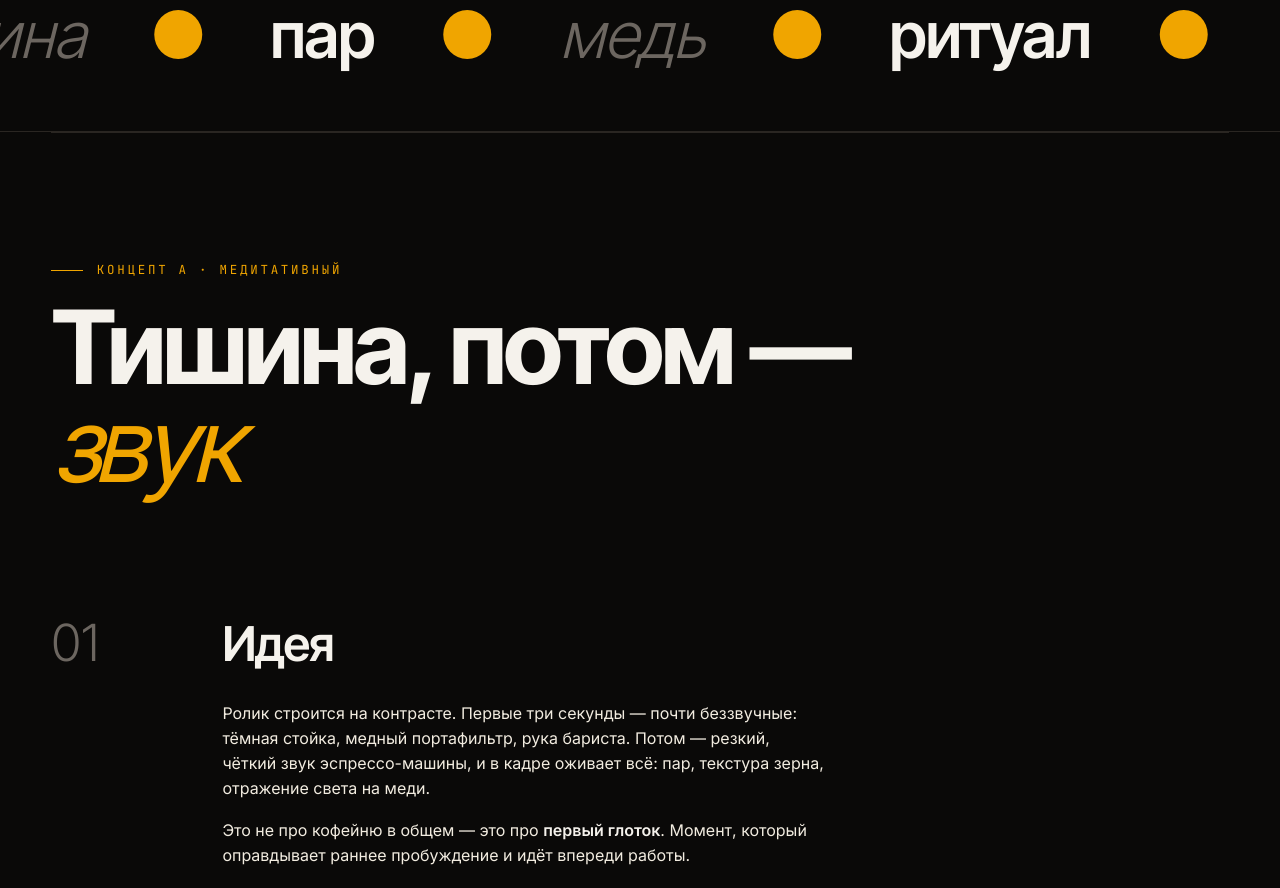
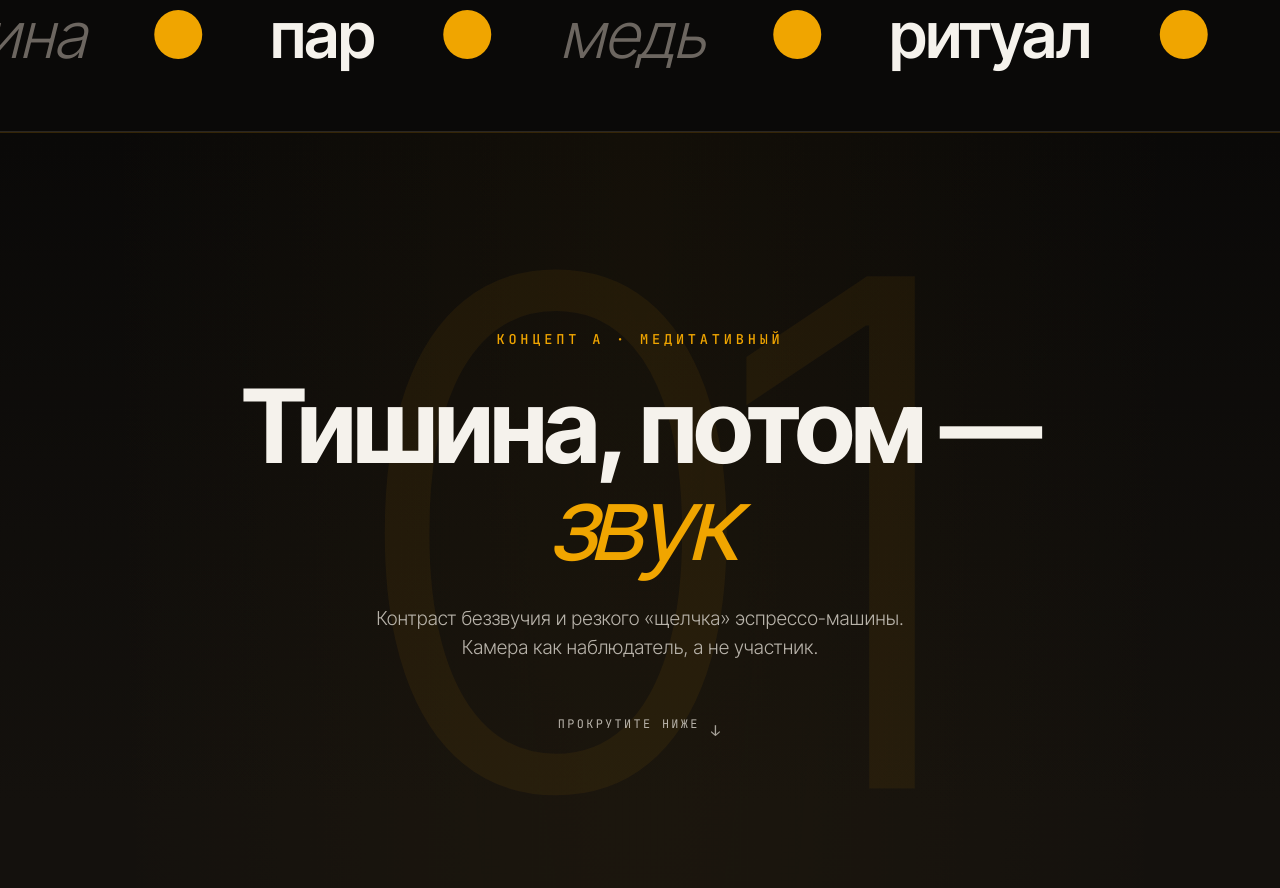
Before and after one commit to shutckin/cf-concepts, a plain HTML site: page c8cb53ce/index.html in a window 1280 px wide. Shown: the part 1088-1976 px from the top of the page. Drawn offline with Linux system fonts and the light colour scheme.

Commit message:
design: full-width concept zones + 100vh dividers with huge numbers, cleanup duplicates

```diff
--- a/c8cb53ce/index.html
+++ b/c8cb53ce/index.html
@@ -309,39 +309,124 @@
         to { transform: translateX(-50%); }
       }
 
-      /* Concept divider */
-      .concept-divider {
-        padding: clamp(5rem, 10vw, 9rem) 0 clamp(2rem, 4vw, 3rem);
-        border-top: 1px solid var(--line);
-      }
-      .concept-divider .label {
+      /* === Concept ZONES (full bleed, tinted backgrounds) === */
+      .concept-zone {
+        position: relative;
+        width: 100%;
+      }
+      .concept-zone.zone-a {
+        background:
+          radial-gradient(ellipse at 50% 0%, rgba(240, 165, 0, 0.04) 0%, transparent 60%),
+          linear-gradient(180deg, var(--bg) 0%, #14110d 15%, #14110d 85%, var(--bg) 100%);
+        border-top: 1px solid rgba(240, 165, 0, 0.18);
+        border-bottom: 1px solid rgba(240, 165, 0, 0.18);
+      }
+      .concept-zone.zone-b {
+        background:
+          radial-gradient(ellipse at 50% 0%, rgba(110, 168, 199, 0.05) 0%, transparent 60%),
+          linear-gradient(180deg, var(--bg) 0%, #0d1116 15%, #0d1116 85%, var(--bg) 100%);
+        border-top: 1px solid rgba(110, 168, 199, 0.2);
+        border-bottom: 1px solid rgba(110, 168, 199, 0.2);
+      }
+
+      /* Big 100vh dividers with huge background number */
+      .zone-divider {
+        min-height: 100vh;
+        display: grid;
+        place-items: center;
+        position: relative;
+        overflow: hidden;
+        padding: 0 clamp(1rem, 4vw, 2rem);
+      }
+      .zone-divider .num-bg {
+        position: absolute;
+        top: 50%;
+        left: 50%;
+        transform: translate(-50%, -50%);
+        font-family: var(--font-display);
+        font-size: clamp(20rem, 55vw, 60rem);
+        font-weight: 200;
+        line-height: 0.78;
+        letter-spacing: -0.06em;
+        user-select: none;
+        pointer-events: none;
+        z-index: 1;
+        white-space: nowrap;
+      }
+      .zone-a .zone-divider .num-bg { color: rgba(240, 165, 0, 0.06); }
+      .zone-b .zone-divider .num-bg { color: rgba(110, 168, 199, 0.07); }
+      .zone-divider .center {
+        position: relative;
+        z-index: 2;
+        text-align: center;
+        max-width: 900px;
+      }
+      .zone-divider .label {
         font-family: var(--font-mono);
-        font-size: 0.78rem;
+        font-size: 0.85rem;
+        letter-spacing: 0.28em;
         text-transform: uppercase;
-        letter-spacing: 0.22em;
-        margin-bottom: 1.25rem;
-        display: flex;
-        align-items: center;
-        gap: 0.85rem;
-      }
-      .concept-divider .label::before {
-        content: "";
-        width: 32px; height: 1px;
-      }
-      #concept-a-section .label { color: var(--accent); }
-      #concept-a-section .label::before { background: var(--accent); }
-      #concept-b-section .label { color: var(--accent-cool); }
-      #concept-b-section .label::before { background: var(--accent-cool); }
-      .concept-divider h2 {
+        margin-bottom: 1.75rem;
+        font-weight: 500;
+      }
+      .zone-a .zone-divider .label { color: var(--accent); }
+      .zone-b .zone-divider .label { color: var(--accent-cool); }
+      .zone-divider h2 {
         font-family: var(--font-display);
-        font-size: clamp(2.6rem, 8vw, 7rem);
+        font-size: clamp(2.8rem, 8vw, 7rem);
         font-weight: 700;
         line-height: 0.95;
         letter-spacing: -0.035em;
+        margin: 0 auto 2rem;
         max-width: 14ch;
-      }
-      #concept-a-section h2 em { color: var(--accent); font-style: italic; font-weight: 400; }
-      #concept-b-section h2 em { color: var(--accent-cool); font-style: italic; font-weight: 400; }
+        color: var(--ink);
+      }
+      .zone-a .zone-divider h2 em { color: var(--accent); font-style: italic; font-weight: 400; }
+      .zone-b .zone-divider h2 em { color: var(--accent-cool); font-style: italic; font-weight: 400; }
+      .zone-divider .tagline {
+        font-family: var(--font-display);
+        font-size: clamp(1.05rem, 1.5vw, 1.25rem);
+        font-weight: 300;
+        color: var(--mute);
+        max-width: 50ch;
+        margin: 0 auto 3rem;
+        line-height: 1.5;
+      }
+      .zone-divider .scroll-hint {
+        display: inline-flex;
+        align-items: center;
+        gap: 0.7rem;
+        font-family: var(--font-mono);
+        font-size: 0.74rem;
+        letter-spacing: 0.2em;
+        text-transform: uppercase;
+        color: var(--mute);
+      }
+      .zone-divider .scroll-hint::after {
+        content: "↓";
+        font-size: 1.25em;
+        animation: bob 1.6s ease-in-out infinite;
+      }
+      @keyframes bob {
+        0%, 100% { transform: translateY(0); opacity: 0.6; }
+        50% { transform: translateY(8px); opacity: 1; }
+      }
+      .zone-content {
+        padding-top: clamp(2rem, 4vw, 4rem);
+        padding-bottom: clamp(4rem, 8vw, 7rem);
+      }
+
+      /* Active nav pill */
+      .nav a.active {
+        color: var(--ink);
+        background: rgba(240, 165, 0, 0.12);
+        padding: 0.4rem 0.85rem;
+        border-radius: 999px;
+      }
+      body[data-active-concept="b"] .nav a.active {
+        background: rgba(110, 168, 199, 0.14);
+      }
+      .nav a.active::after { display: none; }
 
       section.block {
         padding: clamp(3rem, 6vw, 5rem) 0;
@@ -773,7 +858,7 @@
     <div class="container">
       <header class="hero">
         <div>
-          <div class="hero-kicker reveal">Концепт · Aurum Coffee</div>
+          <div class="hero-kicker reveal">Концепт · Социальная реклама · 9:16</div>
           <h1>
             <span class="reveal-line"><span>Утро,</span></span>
             <span class="reveal-line"><span>две <em>энергии</em>.</span></span>
@@ -838,11 +923,18 @@
     </div>
 
     <!-- ========== КОНЦЕПТ A ========== -->
-    <div class="container" id="concept-a-section">
-      <div class="concept-divider">
-        <div class="label">Концепт A · Медитативный</div>
-        <h2>Тишина, потом — <em>звук</em></h2>
+    <section class="concept-zone zone-a" id="concept-a-section">
+      <div class="zone-divider">
+        <div class="num-bg" aria-hidden="true">01</div>
+        <div class="center reveal">
+          <div class="label">Концепт A · Медитативный</div>
+          <h2>Тишина, потом — <em>звук</em></h2>
+          <p class="tagline">Контраст беззвучия и резкого «щелчка» эспрессо-машины. Камера как наблюдатель, а не участник.</p>
+          <div class="scroll-hint">Прокрутите ниже</div>
+        </div>
       </div>
+      <div class="zone-content">
+        <div class="container">
 
       <section class="block reveal">
         <div class="block-grid">
@@ -942,7 +1034,7 @@
                 <div class="frame"></div>
                 <div class="body">
                   <div class="timecode">00:13 — 00:15</div>
-                  <div class="desc">Логотип, слоган: «Утро звучит по-другому».</div>
+                  <div class="desc">Логотип бренда, слоган: «Утро звучит по-другому».</div>
                 </div>
               </div>
             </div>
@@ -1137,14 +1229,23 @@
           </div>
         </div>
       </section>
-    </div>
+        </div>
+      </div>
+    </section>
 
     <!-- ========== КОНЦЕПТ B ========== -->
-    <div class="container" id="concept-b-section">
-      <div class="concept-divider">
-        <div class="label">Концепт B · Динамичный</div>
-        <h2>Танец <em>рук</em></h2>
+    <section class="concept-zone zone-b" id="concept-b-section">
+      <div class="zone-divider">
+        <div class="num-bg" aria-hidden="true">02</div>
+        <div class="center reveal">
+          <div class="label">Концепт B · Динамичный</div>
+          <h2>Танец <em>рук</em></h2>
+          <p class="tagline">Ритмичный монтаж движений бариста. Камера в гуще действия, slow-motion на ключевых моментах.</p>
+          <div class="scroll-hint">Прокрутите ниже</div>
+        </div>
       </div>
+      <div class="zone-content">
+        <div class="container">
 
       <section class="block reveal">
         <div class="block-grid">
@@ -1448,7 +1549,9 @@
           </div>
         </div>
       </section>
-    </div>
+        </div>
+      </div>
+    </section>
 
     <!-- ========== СРАВНЕНИЕ ========== -->
     <div class="container" id="compare">
```
